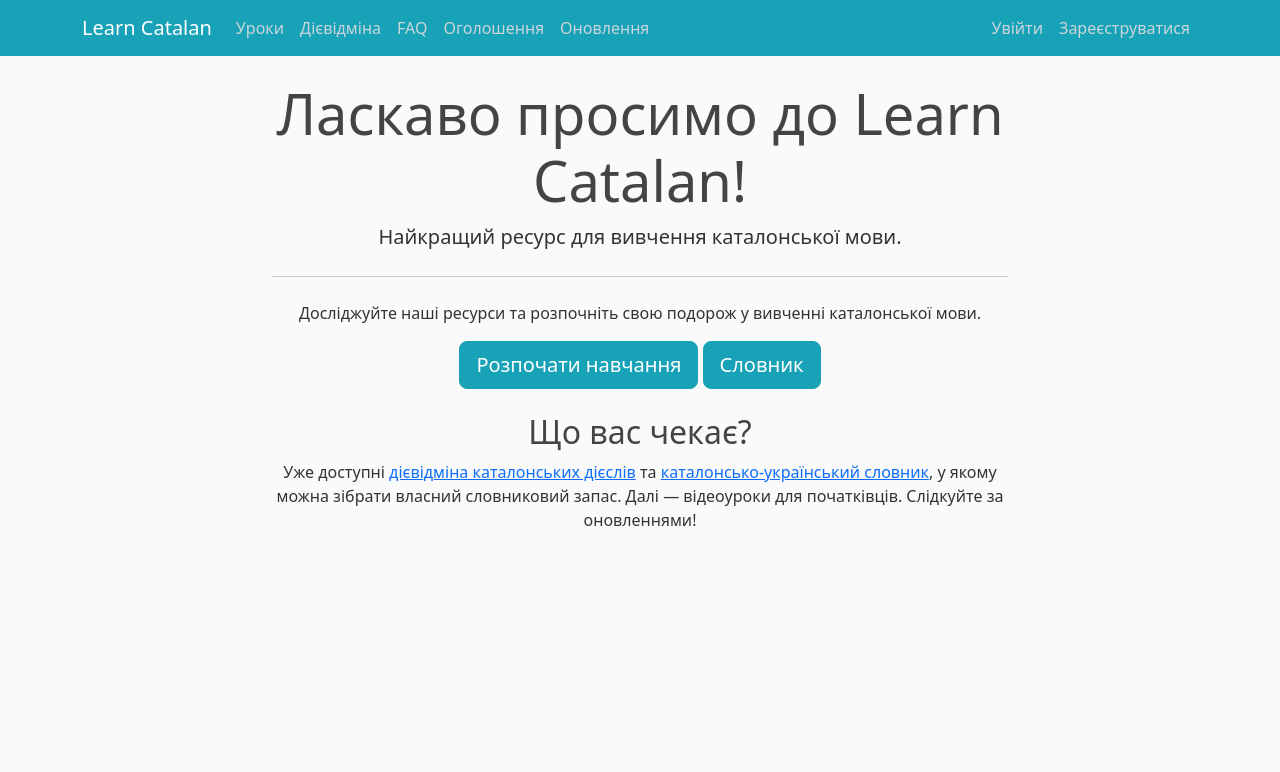
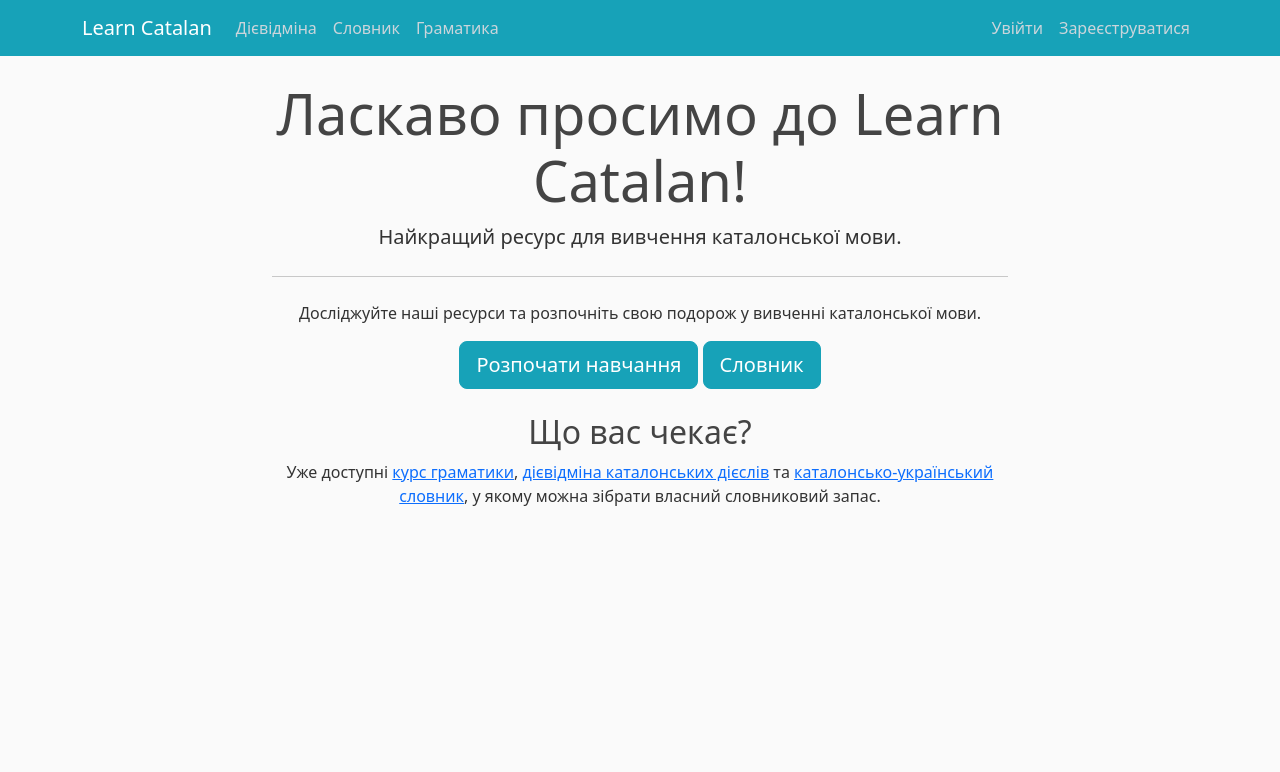
Before and after one commit to Andriy-Rudyi/learn-catalan, a Flask app: page / in a window 1280 px wide. Shown: the top 772 px of the page. Run offline with Flask 3, Linux system fonts and the light colour scheme.

Commit message:
Trim the menu to the conjugator, dictionary and grammar
* Lessons, announcements and updates are no longer in the menu. Their
  pages still answer at their URLs, so nothing published is lost.
* FAQ is hidden behind a SHOW_FAQ setting, off by default: the menu
  link goes and /faq answers 404 until SHOW_FAQ=True.
* The home page's "start learning" button now opens the grammar course,
  and logging in, out or registering lands on the home page instead of
  the lessons list.
* home_layout.html was a stale copy of layout.html that missed the
  dictionary and grammar links; the home page now uses layout.html.

Co-Authored-By: Claude Opus 5.5 <noreply@anthropic.com>
Claude-Session: https://claude.ai/code/session_01A24FhfBiYdMvvk58rzqYc8

```diff
--- a/flaskblog/config.py
+++ b/flaskblog/config.py
@@ -13,6 +13,9 @@ class Config:
     #DB_URL = 'postgresql+psycopg2://{user}:{pw}@{url}/{db}'.format(user=POSTGRES_USER, pw=POSTGRES_PW, url=POSTGRES_URL, db=POSTGRES_DB)
     #SQLALCHEMY_DATABASE_URI = DB_URL
 
+
+    # FAQ is hidden for now; set SHOW_FAQ=True to bring the page back.
+    SHOW_FAQ = os.getenv('SHOW_FAQ') == 'True'
 
     MAIL_SERVER = 'smtp-mail.outlook.com'
     MAIL_PORT = 587
@@ -34,3 +37,4 @@ class TestConfig(Config):
     SQLALCHEMY_DATABASE_URI = os.getenv('TEST_DATABASE_URI', 'sqlite:///:memory:')
     WTF_CSRF_ENABLED = False
     MAIL_SUPPRESS_SEND = True
+    SHOW_FAQ = False
--- a/flaskblog/main/routes.py
+++ b/flaskblog/main/routes.py
@@ -1,4 +1,5 @@
-from flask import Blueprint, jsonify, render_template, request
+from flask import (Blueprint, abort, current_app, jsonify, render_template,
+                   request)
 from flask_login import current_user
 
 from flaskblog import db
@@ -36,6 +37,8 @@ def lessons():
 
 @main.route("/faq")
 def faq():
+    if not current_app.config.get('SHOW_FAQ'):
+        abort(404)
     return render_template('faq.html', title='FAQ', ProjectName=PROJECT_NAME)
 
 
--- a/flaskblog/templates/home.html
+++ b/flaskblog/templates/home.html
@@ -1,4 +1,4 @@
-{% extends "home_layout.html" %}
+{% extends "layout.html" %}
 
 {% block content %}
 <div class="d-flex justify-content-center text-center" style="width: 100%;">
@@ -8,16 +8,16 @@
             <p class="lead">Найкращий ресурс для вивчення каталонської мови.</p>
             <hr class="my-4">
             <p>Досліджуйте наші ресурси та розпочніть свою подорож у вивченні каталонської мови.</p>
-            <a class="btn btn-outline-info btn-lg" href="{{ url_for('main.lessons') }}" role="button">Розпочати навчання</a>
+            <a class="btn btn-outline-info btn-lg" href="{{ url_for('grammar.index') }}" role="button">Розпочати навчання</a>
             <a class="btn btn-outline-info btn-lg" href="{{ url_for('vocabulary.dictionary') }}" role="button">Словник</a>
         </div>
         <div class="mt-4">
             <h2>Що вас чекає?</h2>
             <p>
-              Уже доступні <a href="{{ url_for('main.conjugator') }}">дієвідміна каталонських дієслів</a>
+              Уже доступні <a href="{{ url_for('grammar.index') }}">курс граматики</a>,
+              <a href="{{ url_for('main.conjugator') }}">дієвідміна каталонських дієслів</a>
               та <a href="{{ url_for('vocabulary.dictionary') }}">каталонсько-український словник</a>,
-              у якому можна зібрати власний словниковий запас. Далі — відеоуроки для початківців.
-              Слідкуйте за оновленнями!
+              у якому можна зібрати власний словниковий запас.
             </p>
         </div>
     </div>
--- a/flaskblog/templates/home_layout.html
+++ /dev/null
@@ -1,83 +0,0 @@
-<!DOCTYPE html>
-<html lang="en">
-<head>
-    <meta charset="UTF-8">
-    <meta name="viewport" content="width=device-width, initial-scale=1.0">
-
-    <!-- Bootstrap CSS -->
-    <link href="https://cdn.jsdelivr.net/npm/bootstrap@5.3.3/dist/css/bootstrap.min.css" rel="stylesheet" integrity="sha384-QWTKZyjpPEjISv5WaRU9OFeRpok6YctnYmDr5pNlyT2bRjXh0JMhjY6hW+ALEwIH" crossorigin="anonymous">
-
-    <link rel="stylesheet" type="text/css" href="{{ url_for('static', filename='main.css') }}">
-
-    <link rel="icon" href="../static/favicon.ico" type="image/x-icon">
-
-    {% if title %}
-    <title>Learn Catalan - {{ title }}</title>
-    {% else %}
-    <title>Learn Catalan</title>
-    {% endif %}
-</head>
-<body class="d-flex flex-column min-vh-100">
-    <header class="site-header">
-        <nav class="navbar navbar-expand-md navbar-dark bg-steel fixed-top">
-          <div class="container">
-            <a class="navbar-brand mr-4" href="/">Learn Catalan</a>
-            <button class="navbar-toggler" type="button" data-bs-toggle="collapse" data-bs-target="#navbarToggle" aria-controls="navbarToggle" aria-expanded="false" aria-label="Toggle navigation">
-              <span class="navbar-toggler-icon"></span>
-            </button>
-            <div class="collapse navbar-collapse position-relative" id="navbarToggle">
-              <hr>
-              <div class="navbar-nav mr-auto start-0 ">
-                <a class="nav-item nav-link" href="{{ url_for('main.lessons') }}">Уроки</a>
-                <a class="nav-item nav-link" href="{{ url_for('main.conjugator') }}">Дієвідміна</a>
-                <a class="nav-item nav-link" href="{{ url_for('main.faq') }}">FAQ</a>
-                <a class="nav-item nav-link" href="{{ url_for('main.announcements') }}">Оголошення</a>
-                <a class="nav-item nav-link" href="{{ url_for('main.updates') }}">Оновлення</a>
-              </div>
-              <!-- Navbar Right Side -->
-              <div class="navbar-nav ms-auto d-md-flex justify-content-end">
-                {% if current_user.is_authenticated %}
-                  {% if current_user.username == 'Andriy' %}
-                  <a class="nav-item nav-link" href="{{ url_for('posts.new_post') }}">Новий урок</a>
-                  {% endif %}
-                  <a class="nav-item nav-link" href="{{ url_for('users.account') }}">Моя сторінка</a>
-                <a class="nav-item nav-link" href="{{ url_for('users.logout') }}">Вийти</a>
-                {% else %}
-                <a class="nav-item nav-link" href="{{ url_for('users.login') }}">Увійти</a>
-                <a class="nav-item nav-link" href="{{ url_for('users.register') }}">Зареєструватися</a>
-                {% endif %}
-              </div>
-            </div>
-          </div>
-        </nav>
-      </header>
-      <main role="main" class="container">
-        <div class="row">
-          <div class="col-md-8 mx-auto">
-            {% with messages = get_flashed_messages(with_categories=true) %}
-                {% if messages %}
-                    {% for category, message in messages %}
-                        <div class="alert alert-{{ category }}">
-                            {{ message }}
-                        </div>
-                    {% endfor %}
-                {% endif %}
-            {% endwith %}
-            {% block content %}{% endblock %}
-          </div>
-        </div>
-      </main>
-      <!-- Footer -->
-      <footer class="footer mt-auto py-3 bg-light">
-        <div class="container">
-          <p class="text-muted text-center">&copy; 2024-2025 Learn Catalan. All rights reserved.</p>
-        </div>
-      </footer>
-
-
-
-
-      <script src="https://cdn.jsdelivr.net/npm/@popperjs/core@2.11.6/dist/umd/popper.min.js" integrity="sha384-oBqDVmMz9ATKxIep9tiCxS/Z9fNfEXiDAYTujMAeBAsjFuCZSmKbSSUnQlmh/jp3" crossorigin="anonymous"></script>
-      <script src="https://cdn.jsdelivr.net/npm/bootstrap@5.2.3/dist/js/bootstrap.min.js" integrity="sha384-cuYeSxntonz0PPNlHhBs68uyIAVpIIOZZ5JqeqvYYIcEL727kskC66kF92t6Xl2V" crossorigin="anonymous"></script>
-</body>
-</html>
--- a/flaskblog/templates/layout.html
+++ b/flaskblog/templates/layout.html
@@ -28,13 +28,12 @@
             <div class="collapse navbar-collapse position-relative" id="navbarToggle">
               <hr>
               <div class="navbar-nav mr-auto start-0 ">
-                <a class="nav-item nav-link" href="{{ url_for('main.lessons') }}">Уроки</a>
                 <a class="nav-item nav-link" href="{{ url_for('main.conjugator') }}">Дієвідміна</a>
                 <a class="nav-item nav-link" href="{{ url_for('vocabulary.dictionary') }}">Словник</a>
                 <a class="nav-item nav-link" href="{{ url_for('grammar.index') }}">Граматика</a>
+                {% if config.SHOW_FAQ %}
                 <a class="nav-item nav-link" href="{{ url_for('main.faq') }}">FAQ</a>
-                <a class="nav-item nav-link" href="{{ url_for('main.announcements') }}">Оголошення</a>
-                <a class="nav-item nav-link" href="{{ url_for('main.updates') }}">Оновлення</a>
+                {% endif %}
               </div>
               <!-- Navbar Right Side -->
               <div class="navbar-nav ms-auto d-md-flex justify-content-end">
```
Also changed, not shown: flaskblog/tests/test_routes.py (+30 -1 lines), flaskblog/users/routes.py (+6 -6 lines), README.md.
